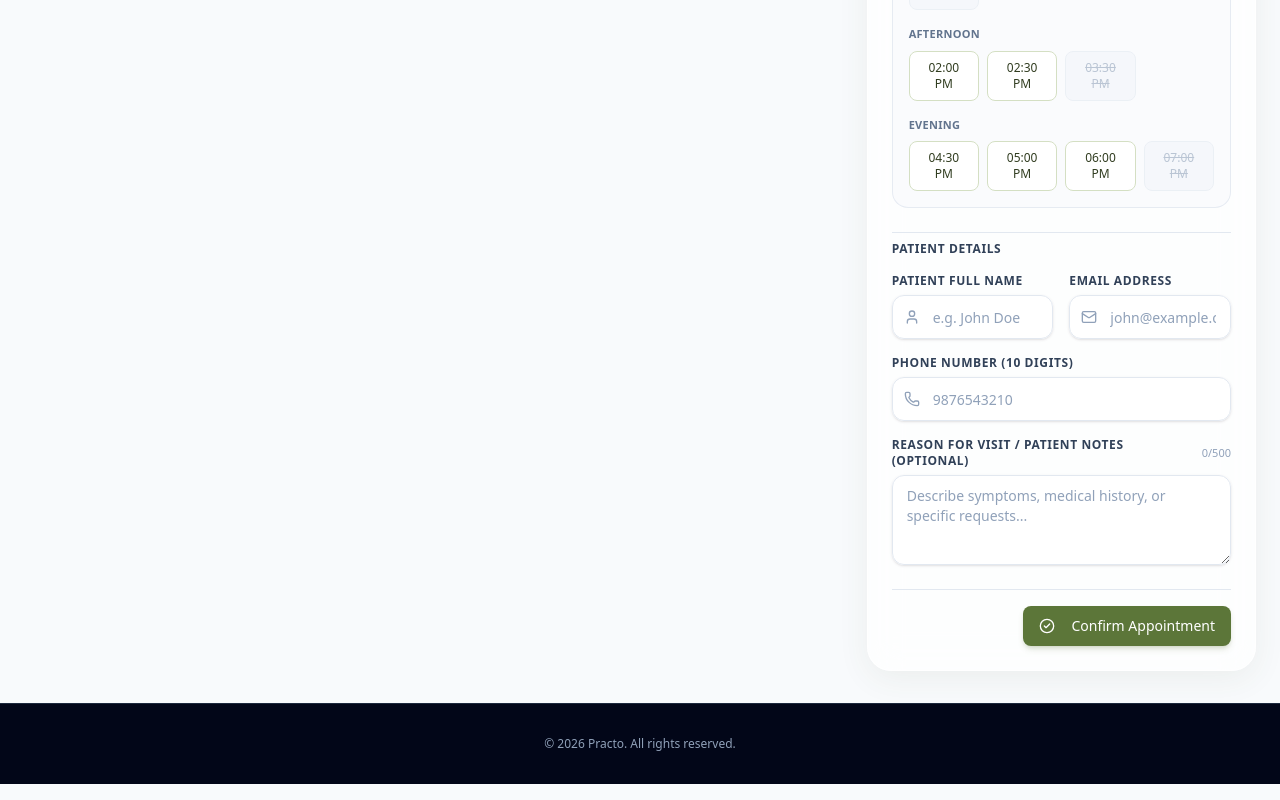
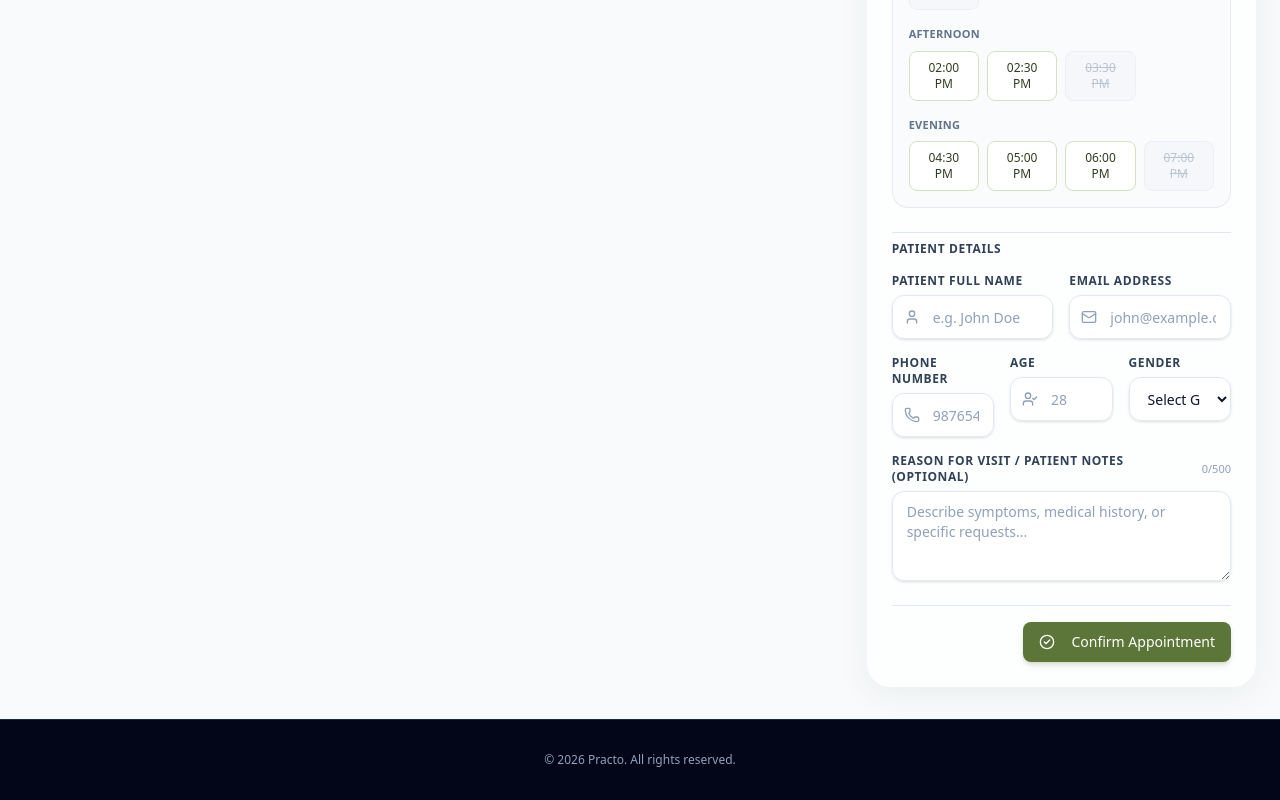
Before and after one commit to kavish2705-coder/Kavish_Practo_Kalvium-Community, a Next.js app: page /doctors/doc-1 in a window 1280 px wide. Shown: the part 899-1699 px from the top of the page. Built offline with nearby package versions, Linux system fonts and the light colour scheme.

Commit message:
feat(patient): implement patient booking UI

```diff
--- a/src/components/booking/BookingForm.tsx
+++ b/src/components/booking/BookingForm.tsx
@@ -5,10 +5,11 @@ import { format } from "date-fns";
 import { bookingFormSchema, BookingFormValues } from "@/lib/validations/booking";
 import { DoctorCardData } from "@/types";
 import { Input } from "@/components/ui/Input";
+import { Select } from "@/components/ui/Select";
 import { Textarea } from "@/components/ui/Textarea";
 import { Button } from "@/components/ui/Button";
 import SlotPicker from "./SlotPicker";
-import { User, Mail, Phone, IndianRupee, Loader2, CheckCircle2 } from "lucide-react";
+import { User, Mail, Phone, IndianRupee, Loader2, CheckCircle2, UserCheck } from "lucide-react";
 import { generateRefId } from "@/lib/utils";
 
 interface BookingFormProps {
@@ -36,6 +37,8 @@ export default function BookingForm({ doctor, onSuccess, onCancel }: BookingForm
       patientName: "",
       patientEmail: "",
       patientPhone: "",
+      patientAge: "",
+      patientGender: "",
       patientNotes: "",
     },
   });
@@ -51,6 +54,13 @@ export default function BookingForm({ doctor, onSuccess, onCancel }: BookingForm
     const refId = generateRefId();
     onSuccess({ ...data, referenceId: refId });
   };
+
+  const genderOptions = [
+    { value: "", label: "Select Gender" },
+    { value: "Male", label: "Male" },
+    { value: "Female", label: "Female" },
+    { value: "Other", label: "Other" },
+  ];
 
   return (
     <form onSubmit={handleSubmit(onSubmit)} className="space-y-6">
@@ -106,14 +116,38 @@ export default function BookingForm({ doctor, onSuccess, onCancel }: BookingForm
           />
         </div>
 
+        <div className="grid grid-cols-1 sm:grid-cols-3 gap-4">
+          <div className="sm:col-span-1">
             <Input
-          label="Phone Number (10 Digits)"
+              label="Phone Number"
               type="tel"
               placeholder="9876543210"
               icon={<Phone className="h-4 w-4" />}
               {...register("patientPhone")}
               error={errors.patientPhone?.message}
             />
+          </div>
+
+          <div className="sm:col-span-1">
+            <Input
+              label="Age"
+              type="number"
+              placeholder="28"
+              icon={<UserCheck className="h-4 w-4" />}
+              {...register("patientAge")}
+              error={errors.patientAge?.message}
+            />
+          </div>
+
+          <div className="sm:col-span-1">
+            <Select
+              label="Gender"
+              options={genderOptions}
+              {...register("patientGender")}
+              error={errors.patientGender?.message}
+            />
+          </div>
+        </div>
 
         <Textarea
           label="Reason for Visit / Patient Notes (Optional)"
--- a/src/components/booking/BookingModal.tsx
+++ b/src/components/booking/BookingModal.tsx
@@ -2,7 +2,7 @@ import { useState } from "react";
 import { DoctorCardData } from "@/types";
 import { BookingFormValues } from "@/lib/validations/booking";
 import BookingForm from "./BookingForm";
-import { X, CheckCircle2, Calendar, Clock, MapPin, ShieldCheck } from "lucide-react";
+import { X, CheckCircle2, Calendar, Clock, MapPin, ShieldCheck, User } from "lucide-react";
 import { Button } from "@/components/ui/Button";
 import { format } from "date-fns";
 
@@ -89,9 +89,11 @@ export default function BookingModal({ doctor, isOpen, onClose }: BookingModalPr
                 <span className="truncate">{doctor.clinicInfo}</span>
               </div>
 
-              <div className="flex justify-between items-center pt-2 border-t border-slate-200">
-                <span className="text-slate-500 text-xs">Patient</span>
-                <span className="font-semibold text-slate-900">{confirmedBooking.patientName}</span>
+              <div className="flex items-center gap-2 text-slate-700 pt-2 border-t border-slate-200">
+                <User className="h-4 w-4 text-slate-400 shrink-0" />
+                <span>
+                  Patient: <span className="font-semibold text-slate-900">{confirmedBooking.patientName}</span> ({confirmedBooking.patientAge} yrs, {confirmedBooking.patientGender})
+                </span>
               </div>
             </div>
 
--- a/src/lib/validations/booking.ts
+++ b/src/lib/validations/booking.ts
@@ -4,14 +4,24 @@ export const bookingFormSchema = z.object({
   doctorId: z.string().min(1, "Doctor selection is required"),
   appointmentDate: z.string().min(1, "Please select an appointment date"),
   startTime: z.string().min(1, "Please select a time slot"),
-  patientName: z.string().min(2, "Full name must be at least 2 characters"),
-  patientEmail: z.string().email("Please enter a valid email address"),
+  patientName: z.string().min(2, "Please enter your name."),
+  patientEmail: z.string().email("Please enter a valid email address."),
   patientPhone: z
     .string()
-    .regex(/^[0-9]{10}$/, "Phone number must be exactly 10 digits"),
+    .regex(/^[0-9]{10}$/, "Please enter a valid phone number."),
+  patientAge: z
+    .string()
+    .min(1, "Please enter a valid age.")
+    .refine((val) => {
+      const num = Number(val);
+      return !isNaN(num) && num > 0 && num <= 120;
+    }, "Please enter a valid age."),
+  patientGender: z
+    .string()
+    .min(1, "Please select your gender."),
   patientNotes: z
     .string()
-    .max(500, "Notes cannot exceed 500 characters")
+    .max(500, "Reason for visit cannot exceed 500 characters.")
     .optional(),
 });
 
```
Lines whose indentation alone changed are shown as unchanged.
